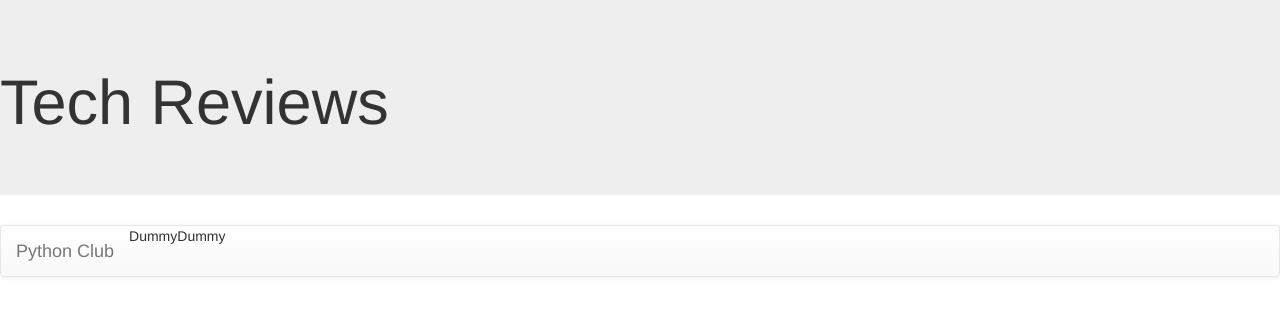
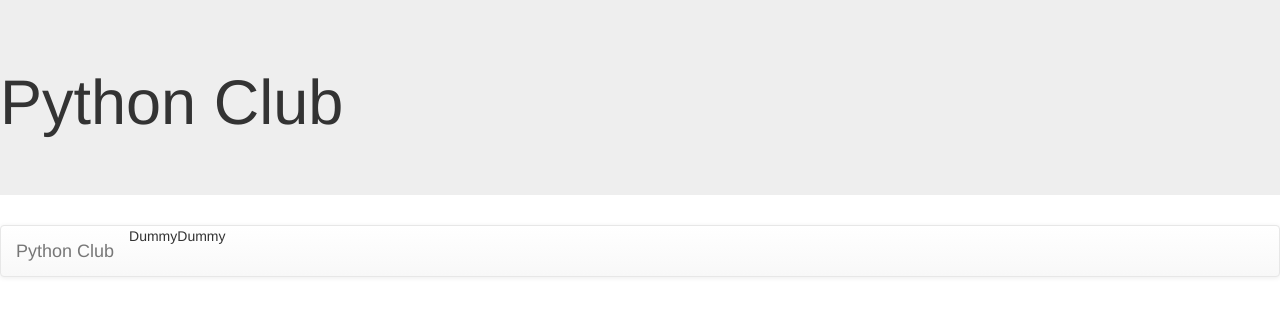
Before and after one commit to ntorguud/S2021-PythonClub, a Django app: template Club/templates/base.html in a window 1280 px wide. Shown: the top 316 px of the page. Run offline with Django 3.2, Linux system fonts and the light colour scheme; the template is opened without the code that fills it, so the values that code supplies are empty; some libraries are stand-ins or nearby versions.

Commit message:
Correct syntax error

```diff
--- a/Club/templates/base.html
+++ b/Club/templates/base.html
@@ -8,7 +8,7 @@
 </head>
 <body>
 <div class='jumbotron'>
-<h1>Tech Reviews</h1>
+<h1>Python Club</h1>
  </div>
    <nav class="navbar navbar-default">
    <div class="container-fluid">
--- a/Club/templates/club/index.html
+++ b/Club/templates/club/index.html
@@ -1,5 +1,6 @@
 {% extends 'base.html' %}
 {% block content %}
+{% load static %}
 <h2>Python Club</h2>
 <p>This application will offer reviews of tech products.</p>
-{% end block %}
+{% endblock %}
```
